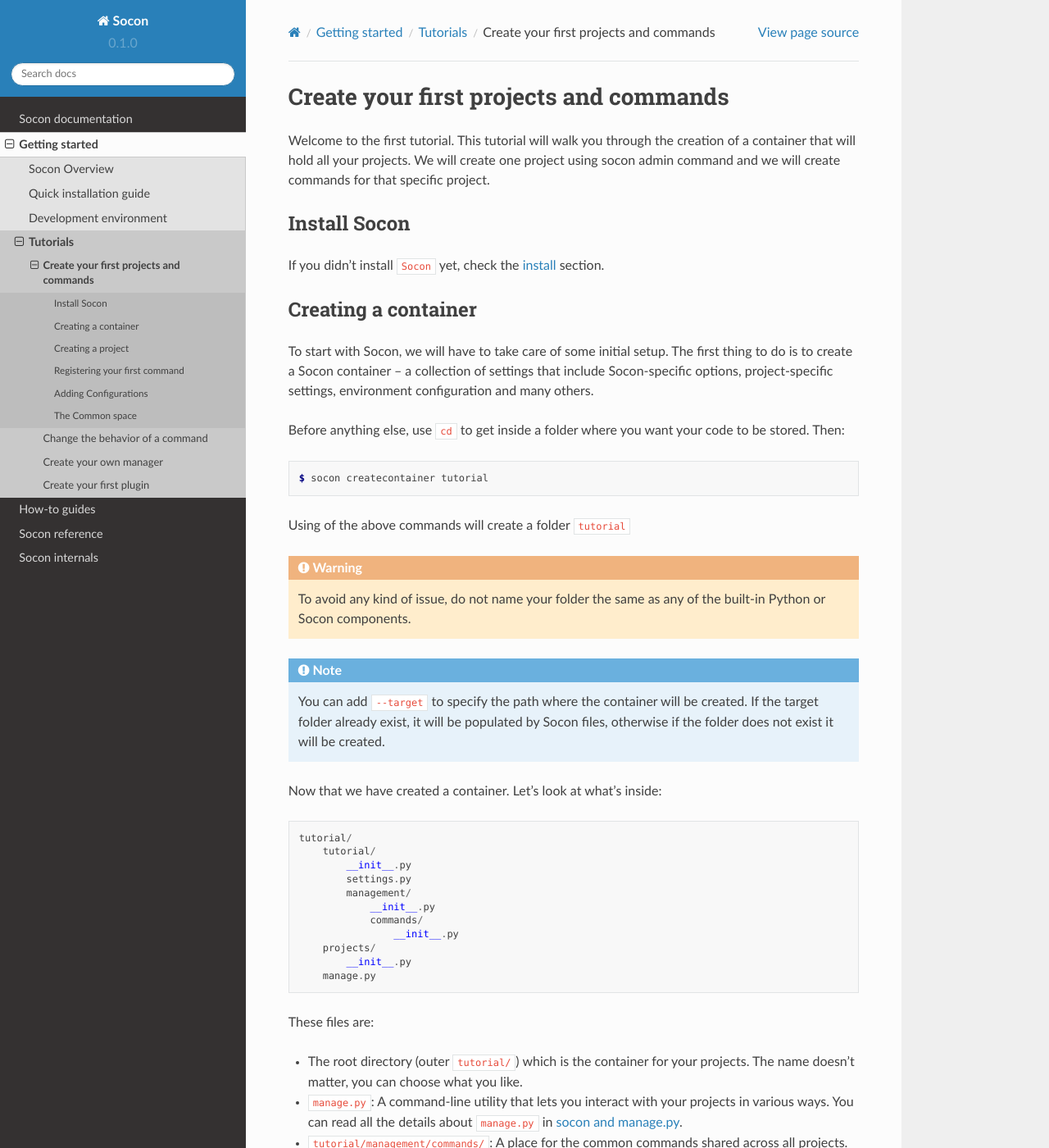
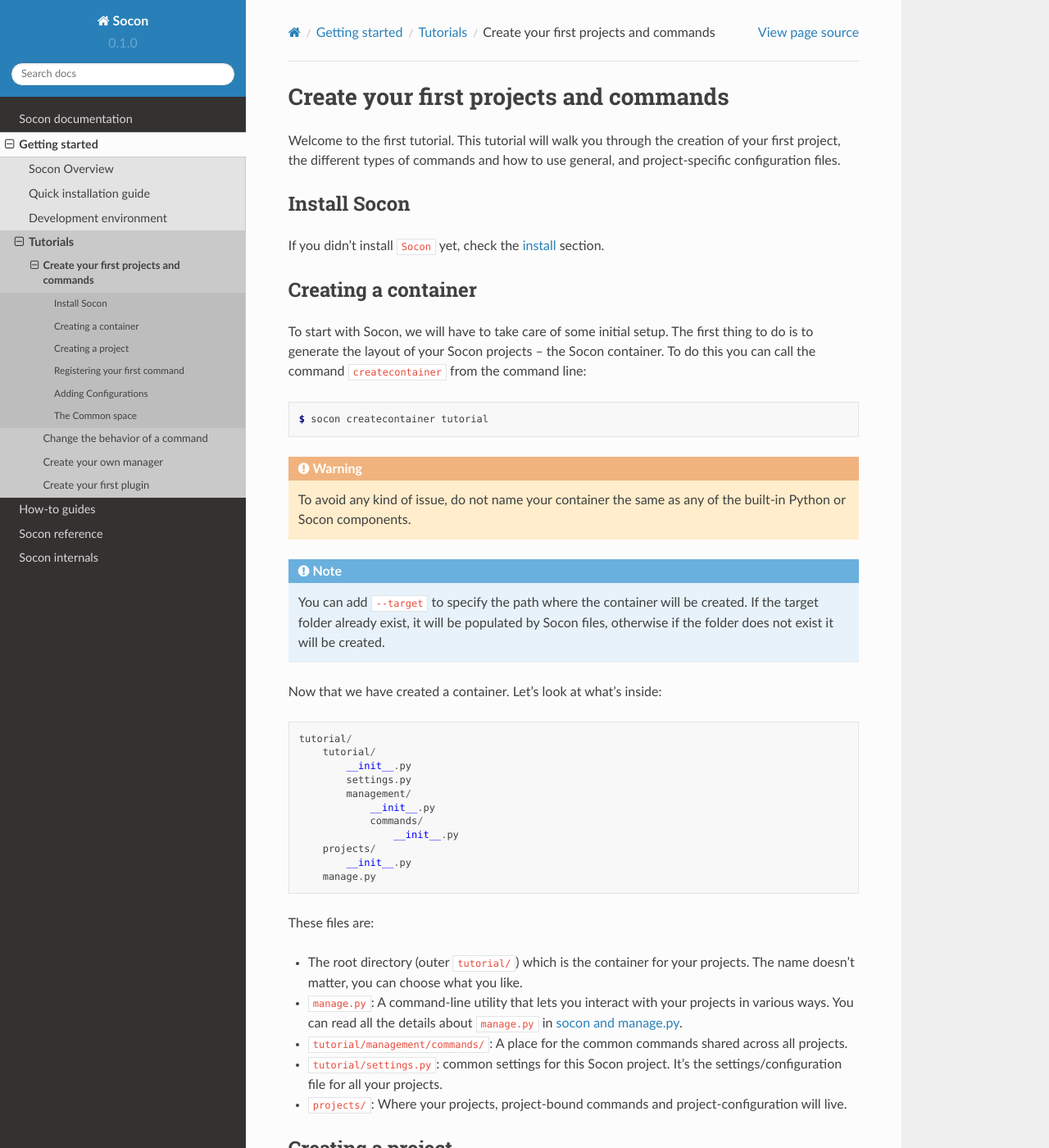
Before and after one commit to socon-dev/socon, a Sphinx documentation site: the page built from docs/intro/tutorials/1_project_and_command.txt, in a window 1280 px wide and 1400 px high. Shown: the whole window at 82% size. Built offline with Sphinx 7.4.7 and the Read the Docs theme 2.0.0, drawn with Linux system fonts in a browser that asks for light colours; some of the changed text lies outside the part shown.

Commit message:
updated tutorial#1

```diff
--- a/docs/intro/tutorials/1_project_and_command.txt
+++ b/docs/intro/tutorials/1_project_and_command.txt
@@ -3,9 +3,9 @@
 =======================================
 
 Welcome to the first tutorial. This tutorial will walk you through the
-creation of a container that will hold all your projects. We will create
-one project using socon admin command and we will create commands for that
-specific project.
+creation of your first project, the different types of commands and
+how to use general, and project-specific configuration files.
+
 
 Install Socon
 =============
@@ -16,22 +16,16 @@
 ====================
 
 To start with Socon, we will have to take care of some initial setup. The first
-thing to do is to create a Socon container -- a collection of settings that
-include Socon-specific options, project-specific settings, environment configuration
-and many others.
-
-Before anything else, use ``cd`` to get inside a folder where you want your
-code to be stored. Then:
+thing to do is to generate the layout of your Socon projects -- the Socon container.
+To do this you can call the command ``createcontainer`` from the command line:
 
 .. code-block:: console
 
     $ socon createcontainer tutorial
 
-Using of the above commands will create a folder ``tutorial``
-
 .. warning::
 
-    To avoid any kind of issue, do not name your folder the same as any of
+    To avoid any kind of issue, do not name your container the same as any of
     the built-in Python or Socon components.
 
 .. note::
@@ -77,18 +71,13 @@
 registered a project. To do so, we will need to create one project and register it
 in the global settings (:file:`/settings.py`).
 
-Socon comes with admin commands that help to automatically
-generate the basic directory structure of a project, so that you can focus
-on writing code and not on creating files.
-
-In this tutorial, we'll create our first project in the ``projects`` directory.
-To create your project, be sure to be in the ``tutorial`` root directory.
+To create your project, be sure to be in the ``tutorial`` root directory and call:
 
 .. code-block:: console
 
     $ python manage.py createproject artemis
 
-Now that we have created a project, the directory structure should look like this::
+Now that we have created a project, the directory structure inside :file:`artemis/` should look like this::
 
     artemis/
         __init__.py
@@ -110,8 +99,8 @@
 
 * :file:`artemis/management/config.py`: is the configuration file for the ``artemis`` project.
   This acts the same way as ``tutorial/settings.py`` but will only be visible for
-  this particular project. These settings can be anything such as the project name,
-  description, version, database credentials etc.
+  this particular project. These settings can be anything ranging from the project name,
+  description, version to database credentials etc.
 
 * :file:`artemis/management/commands/`: The directory where all the project's commands are stored.
 
@@ -130,10 +119,10 @@
 
 
 Registering your first command
-=================================
+==============================
 
 Now that you have created your first project, you can create your first
-command. In Socon there are two types of commands.
+command. In Socon there are two types of commands:
 
 * :class:`ProjectCommand <socon.core.management.ProjectCommand>`: commands
   that will load a :class:`ProjectConfig <socon.core.registry.base.ProjectConfig>`.
@@ -150,7 +139,7 @@
 
 
 Creating the launch command
------------------------------
+---------------------------
 
 It is possible to create a command either through the command line or by manually creating a file in any :file:`commands/` folder.
 We will create a projectcommand called ``launch`` for the ``artemis`` project using the command line, with the use of ``createcommand``.
@@ -251,7 +240,7 @@
 
 
 Analyzing the command
--------------------------
+---------------------
 
 Opening the ``launch.py`` shows us the following.
 
@@ -308,17 +297,17 @@
 Which mean its name would have been the same as the one we have defined above.
 
 The :meth:`~socon.core.management.ProjectCommand.handle` method must be
-implemented and is the starting point of the command. From here you can define any behavior for that command.
+implemented and is the starting point of the command, where you can define its behavior.
 
 The :meth:`~socon.core.management.ProjectCommand.handle` method in this template is configured to get the variable ``COUNTRY``
 from the project's configuration file (:file:`config.py`) and ``SPACECRAFT`` from the common configuration file (:file:`settings.py`).
 It also parses the command line for the optional argument ``--info``.
 
 Adding Configurations
-========================
+======================
 
 Command line arguments
--------------------------
+----------------------
 
 Imagine that you want to add an argument to your command through the command line. Socon implemented
 an easy way to do that using the :meth:`~socon.core.management.BaseCommand.add_arguments`.
@@ -349,7 +338,7 @@
 .. highlight:: default
 
 Reading common settings
----------------------------------------
+-----------------------
 
 Imagine that you want to use a setting that is common to all
 your projects. This could for example be credentials to a shared database,
@@ -397,7 +386,7 @@
 .. highlight:: default
 
 Reading project settings
----------------------------------------
+------------------------
 
 The :file:`projects/artemis/management/config.py` is specific to the
 artemis project. This file is used to define project specific settings.
@@ -438,10 +427,10 @@
 .. highlight:: default
 
 The Common space
-=================
+================
 
 Creating common commands
----------------------------
+------------------------
 
 The common space is where we will define everything common to all projects.
 Common commands are accessible to all project by default, and can allow interesting behaviors
@@ -527,7 +516,7 @@
         launch (P)
 
 The common projectcommand
----------------------------------------
+-------------------------
 
 For this example modify :file:`deploy.py`, to:
 
@@ -606,5 +595,5 @@
     Deploy satellites and other payloads
 
 Congratulations! You have reached the end of the first tutorial. In the
-next tutorial :doc:`/intro/tutorials/2_change_behavior` we will learn
+next tutorial ":doc:`/intro/tutorials/2_change_behavior`" we will learn
 how to change the behavior of a project/general command in a specific project.
```
Also changed, not shown: other parts of docs/intro/tutorials/1_project_and_command.txt (+1 -1 lines), 1 other file.
